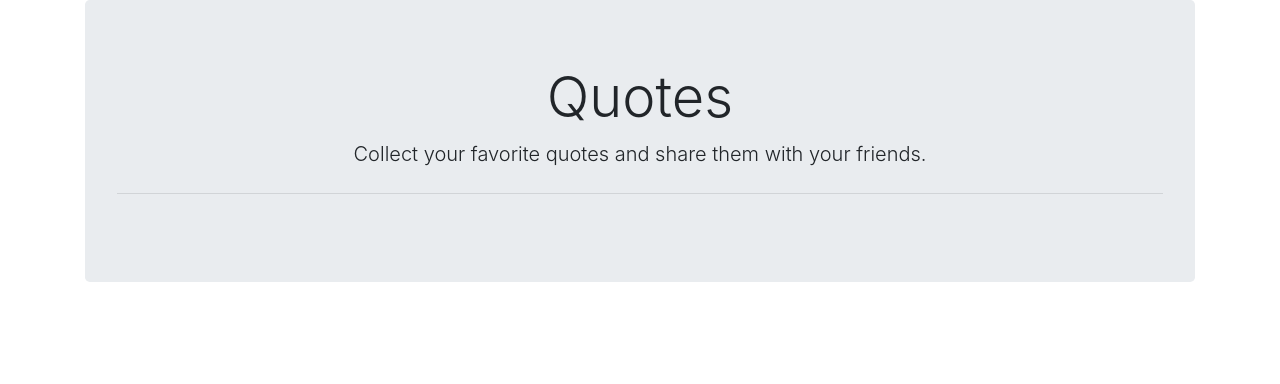
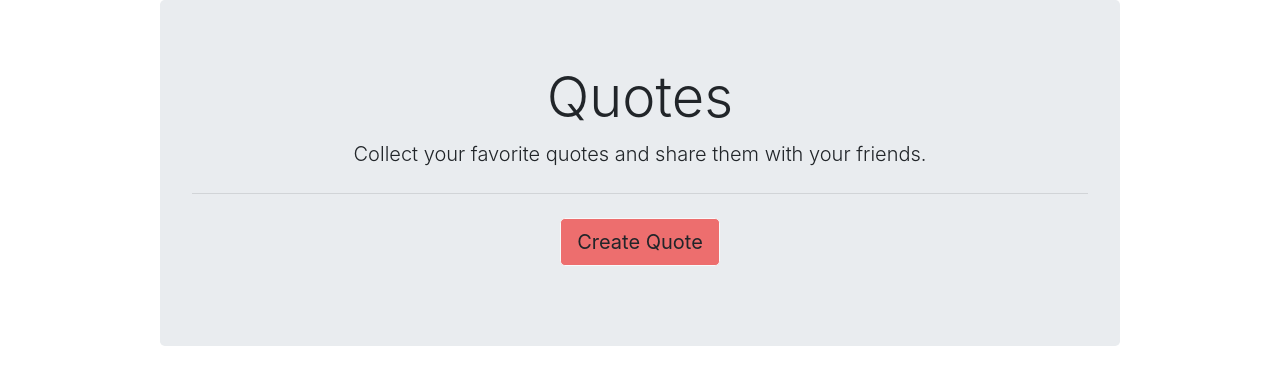
Before and after one commit to bryanbill/quotes, an Angular app: page / in a window 1280 px wide. Shown: the top 384 px of the page. Built offline with nearby package versions, Linux system fonts and the light colour scheme.

Commit message:
feat:header - header sections

```diff
--- a/src/app/app.component.html
+++ b/src/app/app.component.html
@@ -1,12 +1,16 @@
 <main class="h-100">
-  <div class="container h-25 my-8">
+  <section class="w-75 h-25 my-8 py-12 mx-auto">
+    <div class="">
       <div class="jumbotron text-center">
         <h1 class="display-4">Quotes</h1>
         <p class="lead">
           Collect your favorite quotes and share them with your friends.
         </p>
         <hr class="my-4">
-
+        <p>
+          <a class="btn btn-primary btn-lg" role="button">Create Quote</a>
+        </p>
       </div>
     </div>
+  </section>
 </main>
--- a/src/styles.css
+++ b/src/styles.css
@@ -14,3 +14,11 @@ body {
   scroll-behavior: smooth;
   height: 100%;
 }
+.btn-primary {
+  background-color: #ED6E6E;
+  border-color: #f8f9fa;
+}
+
+.btn-primary:hover, :focus{
+    background-color: #efb9b9
+}
```
Lines whose indentation alone changed are shown as unchanged.
